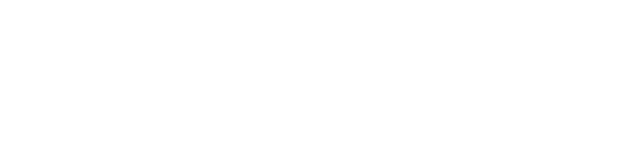
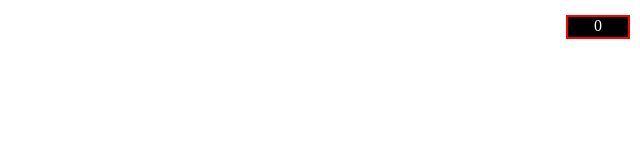
Before and after one commit to cbraun31/blocode, a website: page src/index.html in a window 1280 px wide. Shown: the whole page, without its empty margins (640-1280 px from the left). Drawn offline with Linux system fonts and the light colour scheme.

Commit message:
Added FPS counter

```diff
--- a/src/index.html
+++ b/src/index.html
@@ -6,9 +6,22 @@
     <style>
         html, body { overflow: hidden; width: 100%; height: 100%; margin: 0; padding: 0; }
         #renderCanvas { width: 100%; height: 100%; touch-action: none; }
+         #fps {
+                position: absolute;
+                background-color: black;
+                border: 2px solid red;
+                text-align: center;
+                font-size: 16px;
+                color: white;
+                top: 15px;
+                right: 10px;
+                width: 60px;
+                height: 20px;
+            }
     </style>
 </head>
 <body>
+    <div id="fps">0</div>
     <canvas id="renderCanvas"></canvas>
     </body>
 </html>
```
